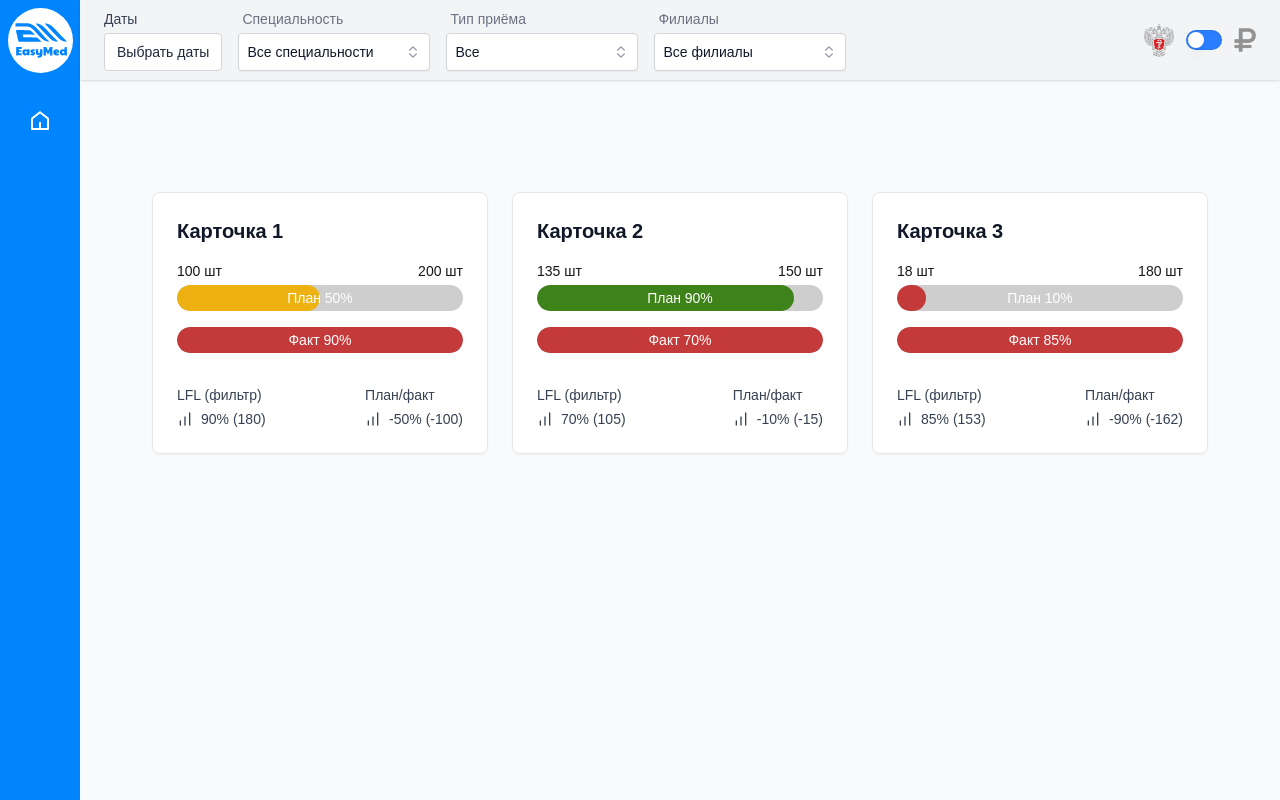
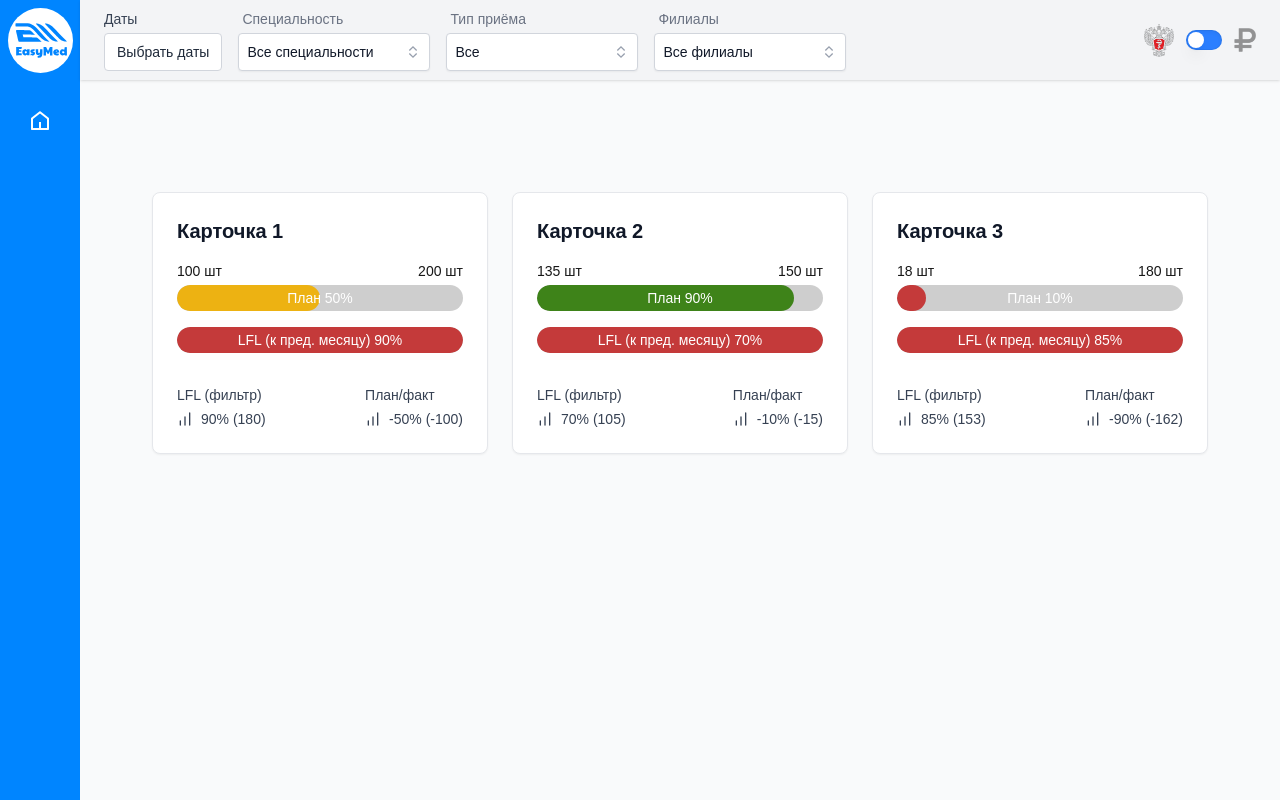
Before and after one commit to LilySmirn/EasyMed-Analytics, a Next.js app: page / in a window 1280 px wide. Built offline with nearby package versions, Linux system fonts and the light colour scheme.

Commit message:
feat: add colors for progress bar

```diff
--- a/src/app/data/mockMetrics.ts
+++ b/src/app/data/mockMetrics.ts
@@ -7,7 +7,7 @@ export const mockCardsData: MetricCardData[] = [
         title: "Карточка 1",
         metrics: [
             { label: "План", value: 50, variant: "default" },
-            { label: "Факт", value: 90, variant: "error" },
+            { label: "LFL (к пред. месяцу)", value: 90, variant: "error" },
         ],
         total: 200,
     },
@@ -15,7 +15,7 @@ export const mockCardsData: MetricCardData[] = [
         title: "Карточка 2",
         metrics: [
             { label: "План", value: 90, variant: "default" },
-            { label: "Факт", value: 70, variant: "error" },
+            { label: "LFL (к пред. месяцу)", value: 70, variant: "error" },
         ],
         total: 150,
     },
@@ -23,7 +23,7 @@ export const mockCardsData: MetricCardData[] = [
         title: "Карточка 3",
         metrics: [
             { label: "План", value: 10, variant: "default" },
-            { label: "Факт", value: 85, variant: "error" },
+            { label: "LFL (к пред. месяцу)", value: 85, variant: "error" },
         ],
         total: 180,
     },
--- /dev/null
+++ b/src/app/types/MetricTypes.ts
@@ -0,0 +1,6 @@
+export type Metric = {
+    label: string;
+    value: number;
+    displayValue?: string;
+    variant?: "default" | "error" | "success" | "warning" | "neutral";
+};
--- a/src/components/MetricCard.tsx
+++ b/src/components/MetricCard.tsx
@@ -4,57 +4,65 @@ import { Card } from "@/components/Card";
 import { ProgressBar } from "@/components/ProgressBar";
 import { MetricBar } from "./MetricBar";
 import { MetricFilter } from "./MetricFilter";
+import type { Metric } from "@/app/types/MetricTypes";
+import type { ProgressBarVariant } from "@/components/ProgressBar";
 
-export type Metric = {
-    label: string;
-    value: number;
-    displayValue?: string;
-    variant?: "default" | "error";
-};
-
-export type MetricCardData = {
+type MetricCardProps = {
     title: string;
     metrics: Metric[];
     total?: number;
+    leftFilter?: {
+        percent: number;
+        count: number;
+        variant?: ProgressBarVariant;
+    };
+    isLoading?: boolean; // Для Skeleton
 };
 
-type MetricCardProps = MetricCardData & {
-    leftFilter?: { percent: number; count: number; variant?: "default" | "error" };
-};
-
-export function MetricCard({ title, metrics, total, leftFilter }: MetricCardProps) {
+export function MetricCard({ title, metrics, total, leftFilter, isLoading }: MetricCardProps) {
     const firstMetric = metrics[0];
     const secondMetric = metrics[1];
 
     const factCount = total ? Math.round((firstMetric.value / 100) * total) : 0;
-    const secondCount = total && secondMetric ? Math.round((secondMetric.value / 100) * total) : 0;
+    const secondCount = secondMetric && typeof total === "number"
+        ? Math.round((secondMetric.value / 100) * total)
+        : 0;
 
-    const leftPercent = leftFilter?.percent ?? (secondMetric?.value ?? 0);
-    const leftCount = leftFilter?.count ?? secondCount;
-    const leftVariant = leftFilter?.variant ?? "default";
+    const showSkeleton = isLoading || !leftFilter;
 
     return (
         <Card className="w-[750px] card p-6">
             <h2 className="text-xl font-semibold text-gray-900 dark:text-gray-100 mb-4">{title}</h2>
 
             <div className="flex flex-col gap-4 w-full">
+                {/* Первый прогресс бар */}
                 <MetricBar metric={firstMetric} total={total} />
 
+                {/* Второй прогресс бар */}
                 {secondMetric && (
                     <ProgressBar
                         mode="indicator"
                         value={secondMetric.value}
                         label={secondMetric.displayValue ?? `${secondMetric.label} ${secondMetric.value}%`}
-                        variant={secondMetric.variant ?? "default"}
+                        variant={secondMetric.variant as ProgressBarVariant ?? "default"}
                     />
                 )}
 
+                {/* Фильтры */}
                 <div className="flex justify-between mt-4 gap-4 text-sm text-gray-700 dark:text-gray-300">
+                    {showSkeleton ? (
+                        <>
+                            <div className="w-[100px] h-6 bg-gray-300 rounded" />
+                            <div className="w-[100px] h-6 bg-gray-300 rounded" />
+                        </>
+                    ) : (
+                        <>
                             <MetricFilter
                                 title="LFL (фильтр)"
-                        percent={leftPercent}
-                        count={leftCount}
+                                percent={leftFilter?.percent ?? secondCount}
+                                count={leftFilter?.count ?? secondCount}
                                 align="left"
+                                variant={leftFilter?.variant ?? "default"}
                             />
                             <MetricFilter
                                 title="План/факт"
@@ -62,6 +70,8 @@ export function MetricCard({ title, metrics, total, leftFilter }: MetricCardProp
                                 count={factCount - (total ?? 0)}
                                 align="right"
                             />
+                        </>
+                    )}
                 </div>
             </div>
         </Card>
--- a/src/components/MetricCardsWrapper.tsx
+++ b/src/components/MetricCardsWrapper.tsx
@@ -3,30 +3,34 @@
 import { useFilters } from "@/context/FiltersContext";
 import { MetricCard } from "./MetricCard";
 import { mockCardsData, mockLFL } from "@/app/data/mockMetrics";
+import { useState, useEffect } from "react";
 
 export function MetricCardsWrapper() {
     const { filters } = useFilters();
+    const [isLoading, setIsLoading] = useState(true);
 
-    // проверяем, все ли фильтры на "all"
+    // имитация загрузки данных (или подгрузка реального API)
+    useEffect(() => {
+        const timer = setTimeout(() => setIsLoading(false), 100); // 100ms skeleton
+        return () => clearTimeout(timer);
+    }, [filters]);
+
     const isAllFilters = Object.values(filters).every(v => !v || v === "all");
 
     return (
         <div className="grid gap-6 grid-cols-1 sm:grid-cols-2 lg:grid-cols-3 mx-auto">
             {mockCardsData.map((card, index) => {
-                // ключ для поиска mock
                 const filterKey = `${filters.specialty || "all"}_${filters.type || "all"}_${filters.branch || "all"}`;
-
-                // сначала значения второго прогресс-бара
                 const secondMetric = card.metrics[1];
                 const secondCount = card.total && secondMetric ? Math.round((secondMetric.value / 100) * card.total) : 0;
 
-                const firstFilter = isAllFilters
+                const leftFilter = isAllFilters
                     ? {
                         percent: secondMetric?.value ?? 0,
                         count: secondCount,
                         variant: secondMetric?.variant ?? "default",
                     }
-                    : mockLFL[card.title]?.[filterKey]; // берём mock, если фильтр применён
+                    : mockLFL[card.title]?.[filterKey];
 
                 return (
                     <MetricCard
@@ -34,7 +38,8 @@ export function MetricCardsWrapper() {
                         title={card.title}
                         metrics={card.metrics}
                         total={card.total}
-                        leftFilter={firstFilter} // индивидуально для каждой карточки
+                        leftFilter={leftFilter}
+                        isLoading={isLoading}
                     />
                 );
             })}
--- a/src/components/MetricFilter.tsx
+++ b/src/components/MetricFilter.tsx
@@ -7,30 +7,18 @@ type MetricFilterProps = {
     percent: number;
     count: number;
     align?: "left" | "right";
+    variant?: "default" | "error" | "success" | "warning" | "neutral";
 };
 
-export function MetricFilter({
-                                 title,
-                                 percent,
-                                 count,
-                                 align = "left",
-                             }: MetricFilterProps) {
+export function MetricFilter({ title, percent, count, align = "left", variant = "default" }: MetricFilterProps) {
+    // можешь тут использовать variant для цвета текста или иконки
     return (
-        <div
-            className={`flex ${
-                align === "left" ? "justify-start" : "justify-end"
-            } w-full`}
-        >
+        <div className={`flex ${align === "left" ? "justify-start" : "justify-end"} w-full`}>
             <div className="flex flex-col items-start">
-                {/* Заголовок */}
                 <span className="font-medium">{title}</span>
-
-                {/* Иконка + значение */}
                 <div className="flex items-center gap-2 mt-1">
                     <BarChart className="w-4 h-4" />
-                    <span>
-            {percent}% ({count})
-          </span>
+                    <span>{percent}% ({count})</span>
                 </div>
             </div>
         </div>
--- a/src/components/ProgressBar.tsx
+++ b/src/components/ProgressBar.tsx
@@ -32,6 +32,8 @@ const progressBarVariants = tv({
     },
 });
 
+export type ProgressBarVariant = VariantProps<typeof progressBarVariants>["variant"];
+
 interface ProgressBarProps
     extends React.HTMLProps<HTMLDivElement>,
         VariantProps<typeof progressBarVariants> {
@@ -44,55 +46,36 @@ interface ProgressBarProps
 
 const ProgressBar = React.forwardRef<HTMLDivElement, ProgressBarProps>(
     (
-        {
-            value = 0,
-            max = 100,
-            label,
-            showAnimation = false,
-            variant,
-            mode = "progress",
-            className,
-            ...props
-        },
-        forwardedRef,
+        { value = 0, max = 100, label, showAnimation = false, variant, mode = "progress", className, ...props },
+        ref
     ) => {
         const safeValue = Math.min(max, Math.max(value, 0));
         const { background, bar } = progressBarVariants({ variant });
 
-        const width =
-            mode === "indicator"
-                ? "100%"
-                : `${(safeValue / max) * 100}%`;
+        const width = mode === "indicator" ? "100%" : `${(safeValue / max) * 100}%`;
 
         return (
             <div
-                ref={forwardedRef}
+                ref={ref}
                 className={cx("relative w-full", className)}
+                role="progressbar"
+                aria-label="Progress bar"
+                aria-valuenow={mode === "progress" ? safeValue : undefined}
+                aria-valuemax={mode === "progress" ? max : undefined}
                 {...props}
             >
-                <div
-                    className={cx(
-                        "w-full rounded-full overflow-hidden",
-                        background()
-                    )}
-                    style={{ height: 26 }}
-                >
+                {/* Фон */}
+                <div className={cx("w-full rounded-full overflow-hidden", background())} style={{ height: 26 }}>
                     <div
-                        className={cx(
-                            "h-full rounded-full",
-                            bar(),
-                            showAnimation &&
-                            "transition-all duration-300 ease-in-out"
-                        )}
+                        className={cx("h-full rounded-full", bar(), showAnimation && "transition-all duration-300 ease-in-out")}
                         style={{ width }}
                     />
                 </div>
 
+                {/* Текст по центру */}
                 {label && (
                     <div className="absolute inset-0 flex items-center justify-center pointer-events-none">
-                        <span className="text-sm font-medium text-white select-none">
-                            {label}
-                        </span>
+                        <span className="text-sm font-medium text-white select-none">{label}</span>
                     </div>
                 )}
             </div>
@@ -102,4 +85,5 @@ const ProgressBar = React.forwardRef<HTMLDivElement, ProgressBarProps>(
 
 ProgressBar.displayName = "ProgressBar";
 
-export { ProgressBar };
+export { ProgressBar, progressBarVariants };
+export type { ProgressBarProps };
```
Lines whose indentation alone changed are shown as unchanged.
